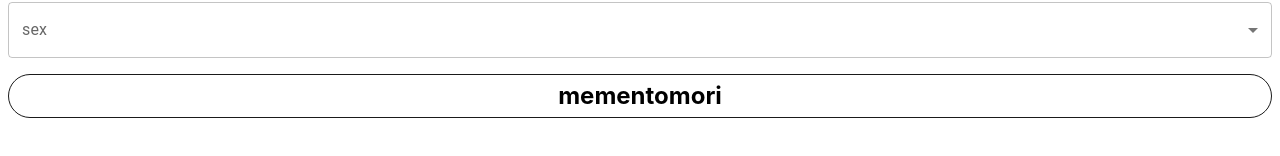
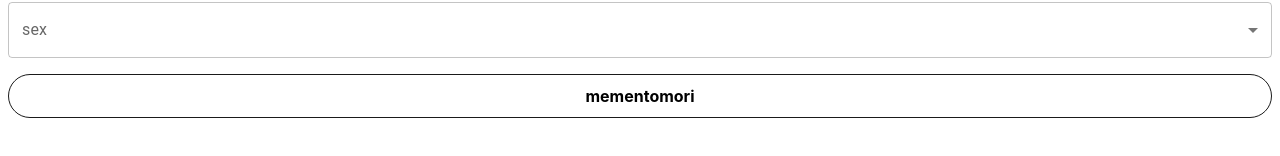
Before and after one commit to rlagudals95/memento_next, a Next.js app: page /SettingPage in a window 1280 px wide. Shown: the part 406-562 px from the top of the page. Built offline with nearby package versions, Linux system fonts and the light colour scheme.

Commit message:
feat: FontSize enum 사용

```diff
--- a/src/pages/InitPage.tsx
+++ b/src/pages/InitPage.tsx
@@ -62,7 +62,8 @@ const InitPage = () => {
         width: '100%',
         zIndex: 9999,
         background: 'white',
-        height: 'fit-content'
+        height: 'fit-content',
+        fontSize: FontSize.Mideum
       }}>
         <Button
           styleCustom={{
--- a/src/pages/SettingPage.tsx
+++ b/src/pages/SettingPage.tsx
@@ -17,6 +17,7 @@ import { hasUserInfo } from "@/utils/AppConfig";
 import { MessageType, postMessage } from "@/helpers/messageHelper";
 import Button from "../components/Button"
 import { Color } from "@/constants/Color";
+import { FontSize } from "@/constants/style";
 
 const SettingPage = () => {
   const router = useRouter();
@@ -134,7 +135,7 @@ const SettingPage = () => {
             }}
             onClick={handleClickSubmit}
           >
-            <div style={{color:"black", fontSize: "24px", fontWeight: 700}}>mementomori</div>
+            <div style={{color: "black", fontSize: FontSize.Mideum, fontWeight: 700}}>mementomori</div>
           </Button>
         </LocalizationProvider>
       </Container>
```
